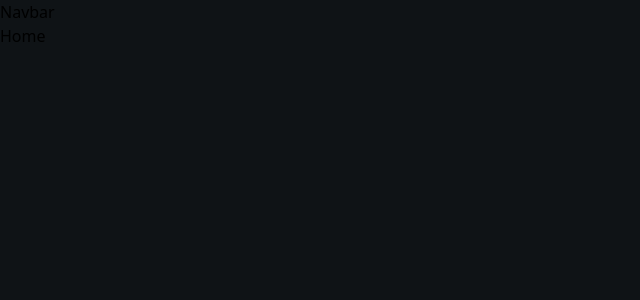
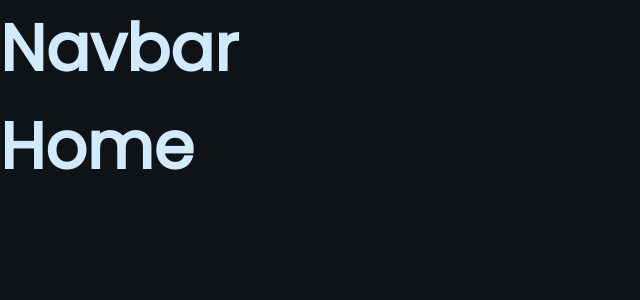
Before and after one commit to GOKUL-A-N/codeprep, a React (Vite) app: page / in a window 1280 px wide. Shown: the top 300 px of the page, without its empty margins (0-640 px from the left). Built offline with nearby package versions, Linux system fonts and the light colour scheme.

Commit message:
added branches

```diff
--- a/src/components/Home.tsx
+++ b/src/components/Home.tsx
@@ -2,7 +2,7 @@ import React from 'react'
 
 const Home: React.FC = () => {
   return (
-    <div>Home</div>
+    <div className='heading1'>Home</div>
   )
 }
 
--- a/src/components/Navbar.tsx
+++ b/src/components/Navbar.tsx
@@ -2,7 +2,7 @@ import React from 'react'
 
 const Navbar: React.FC = () => {
   return (
-    <div>Navbar</div>
+    <div className='heading1'>Navbar</div>
   )
 }
 
```
